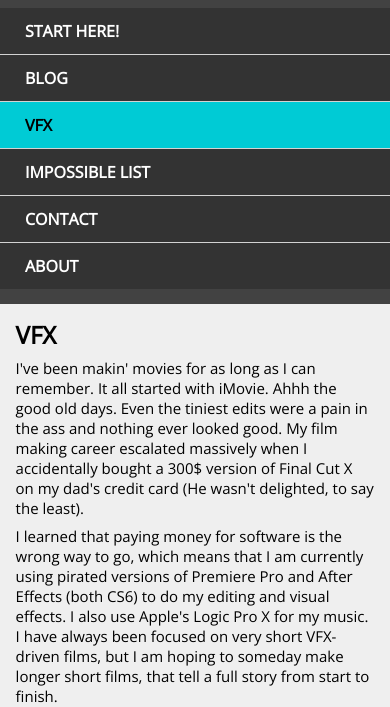
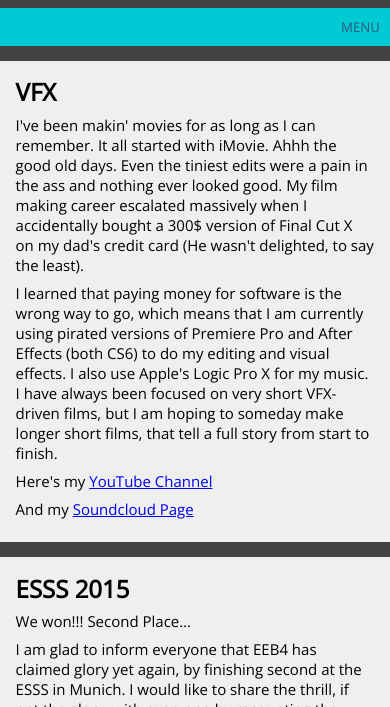
Before and after one commit to azmanov/personalwebsite, a plain HTML site: page vfx.html in a window 390 px wide. Shown: the part 92-799 px from the top of the page. Drawn offline with nearby package versions, Linux system fonts and the light colour scheme.

Commit message:
responsive jQuery

```diff
--- a/script.js
+++ b/script.js
@@ -1,10 +1,11 @@
 $(document).ready(function() {
+	/*When the .menu-trigger is clicked*/
 
-	$(".menu-trigger").click(function() {
+    $(".menu-trigger").click(function() {
+		/*make the .menu visible, with an animation that lasts 400 milliseconds */
+		$(".menu").slideToggle(400, function() {
 
-		$("div.menu").slideToggle(500, function() {
-
-         $(this).toggleClass("nav-expanded");
+            $(this).toggleClass("nav-expanded").css('display', '');
 
         });
 
--- a/style.css
+++ b/style.css
@@ -58,22 +58,21 @@ header h1 {
   padding:20px;
 }
 
-
 /* MENU STYLE */
 
-ul.menu {
+div.menu {
   list-style-type: none;
   overflow: hidden; /* what is this */
   background-color:#333333;
 
 }
 
-ul.menu li{
+div.menu li{
   display:inline;
 }
 
 
-ul.menu li a {
+div.menu li a {
 
   /* makes links stack correctly */
   display:block;
@@ -94,12 +93,12 @@ ul.menu li a {
 
 /* sets the background color to blue for specific links */
 
-ul.menu a:hover, a#active {
+div.menu a:hover, a#active {
   background-color: #00CBD5;
   color:black;
 }
 
-
+  /* /MENU STYLE */
 
 
   /* SIDEBAR STYLE */
@@ -156,7 +155,7 @@ aside img {
 section#main {
 
 float:left;
-width:78%;
+width:77%;
 
 }
 
@@ -168,21 +167,17 @@ width:78%;
 
 }
 
-.nav-expanded {
-            display: block;
-        }
-
-@media screen and (max-width:520px) {
+@media screen and (max-width:480px) {
 
     /*Styles the Menu Properly */
 
-    ul.menu li a {
+        div.menu ul li a {
 
             float:none;
             border-bottom:1px solid lightgrey;
         }
 
-    ul.menu li:last-child a {
+        div.menu li:last-child a {
             border-bottom:none;
         }
 
@@ -197,18 +192,24 @@ font-size: 83%;
             cursor: pointer;
         }
 
-    /*hides sidebar and menu, and makes #main section take up everything. Also makes the .nav expanded be a display:block; */
-
+/*Hides the menu by default*/
         div.menu {
                 display: none;
             }
+/*displays the div with the nav-expanded class */
+
+        div.nav-expanded {
+            display: block;
+        }
+
+
+/*hides sidebar and menu, and makes #main section take up everything. */
 
         aside {
                 display:none;
             }
 
         section#main {
-
                 width:100%;
             }
 
--- a/vfx.html
+++ b/vfx.html
@@ -4,14 +4,17 @@
   <meta charset="utf-8">
   <meta name="viewport" content="width=device-width, initial-scale=1">
   <title>Victor Elgersma</title>
-  <link rel="stylesheet" href="style.css">
+    <link rel="stylesheet" href="style.css">
+<!-- OPEN SANS -->
+    <link rel="stylesheet" type="text/css" href="https://fonts.googleapis.com/css?family=Open+Sans" />
 
-  <link rel="stylesheet" type="text/css" href="https://fonts.googleapis.com/css?family=Open+Sans" />
+    <!-- jQuery -->
+    <script src="https://ajax.googleapis.com/ajax/libs/jquery/1.11.3/jquery.min.js"></script>
+<!-- JS -->
+     <script src="script.js"></script>
 </head>
 
   <style>
-
-
     article {
       background-color:#EFEFEF;
       margin-top:15px;
@@ -49,17 +52,22 @@
   </h1>
 </header>
 
+  <!-- MENU -->
+  <span class = "menu-trigger">MENU</span>
 
-  <ul class="menu">
-      <li><a href="#" class = "menu">Start Here!</a></li>
-      <li><a href="blog.html" class = "menu">blog</a></li> <!-- find out why "active doesn't work -->
-      <li><a href="vfx.html" class = "menu" id = "active">vfx</a></li>
-      <li><a href="#" class = "menu">impossible list</a></li>
-      <li><a href="#" class = "menu">contact</a></li>
-      <li><a href="#" class = "menu">about</a></li>
+    <div class = "menu">
+      <ul>
+          <li><a href="#" class = "menu-item">Start Here!</a></li>
+          <li><a href="blog.html" class = "menu-item">blog</a></li>
+          <li><a href="vfx.html" class = "menu-item" id = "active">vfx</a></li>
+          <li><a href="#" class = "menu-item">linux</a></li>
+          <li><a href="#" class = "menu-item">impossible list</a></li>
+          <li><a href="#" class = "menu-item">contact</a></li>
+          <li><a href="#" class = "menu-item">about</a></li>
 
-  </ul>
-
+      </ul>
+    </div>
+<!-- /MENU -->
 
 
 
```
Also changed, not shown: blog.html (+14 -47 lines). Lines whose indentation alone changed are shown as unchanged.
